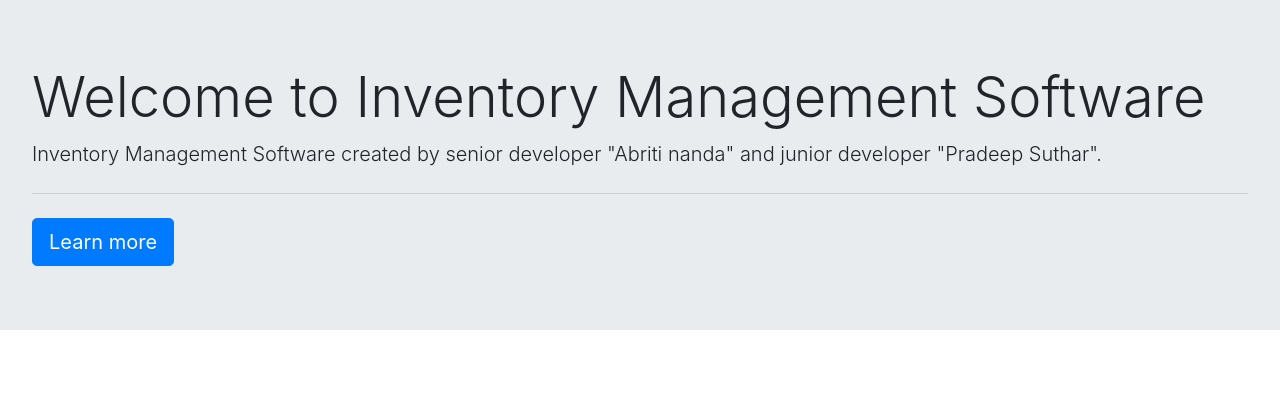
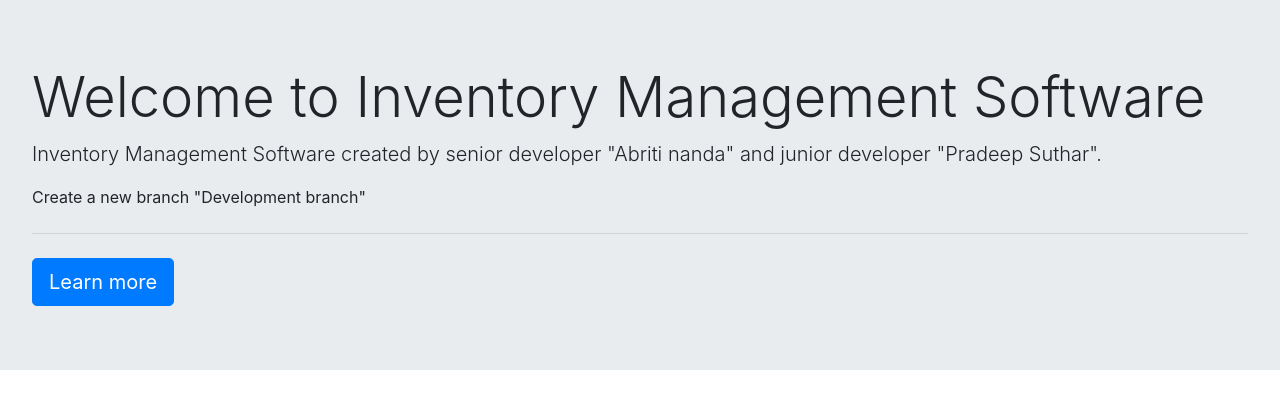
Before and after one commit to Pradeepsuthar/inventory_management_software, a Django app: page / in a window 1280 px wide. Shown: the top 409 px of the page. Run offline with Django 3.2, Linux system fonts and the light colour scheme; some libraries are stand-ins or nearby versions.

Commit message:
change in index.html

```diff
--- a/templates/index.html
+++ b/templates/index.html
@@ -14,6 +14,7 @@
     <div class="jumbotron rounded-0">
       <h1 class="display-4">Welcome to Inventory Management Software</h1>
       <p class="lead">Inventory Management Software created by senior developer "Abriti nanda" and junior developer "Pradeep Suthar".</p>
+      <p>Create a new branch "Development branch"</p>
       <hr class="my-4">
       <a class="btn btn-primary btn-lg" href="#" role="button">Learn more</a>
     </div>
```
